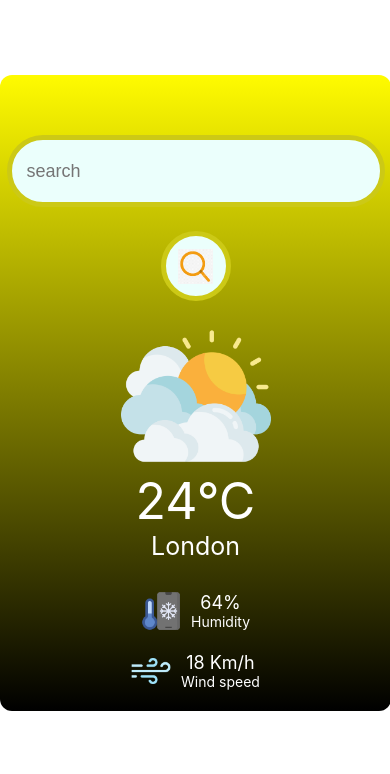
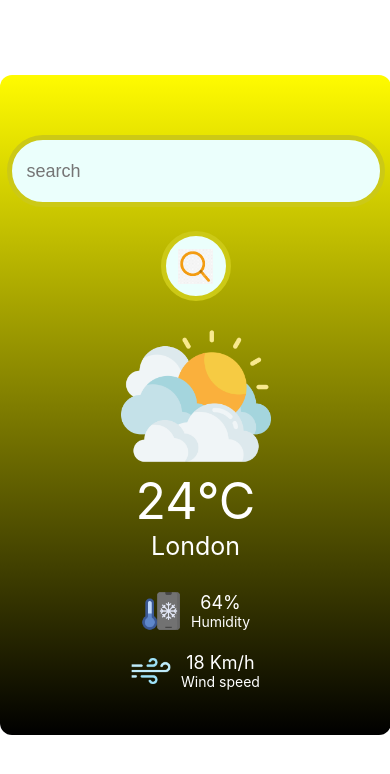
Before and after one commit to YugalKishore14/Weather-app, a React (Create React App) app: page / in a window 390 px wide. Shown: the top 774 px of the page. Built offline with nearby package versions, Linux system fonts and the light colour scheme.

Commit message:
Update WeatherApp.css

```diff
--- a/src/componentes/WeatherApp/WeatherApp.css
+++ b/src/componentes/WeatherApp/WeatherApp.css
@@ -171,6 +171,12 @@
 }
 
 @media (max-width: 480px) {
+  .container {
+    max-width: 90%;
+    width: 600px;
+    height: 620px;
+  }
+
   .weather-temp {
     font-size: 50px;
   }
```
